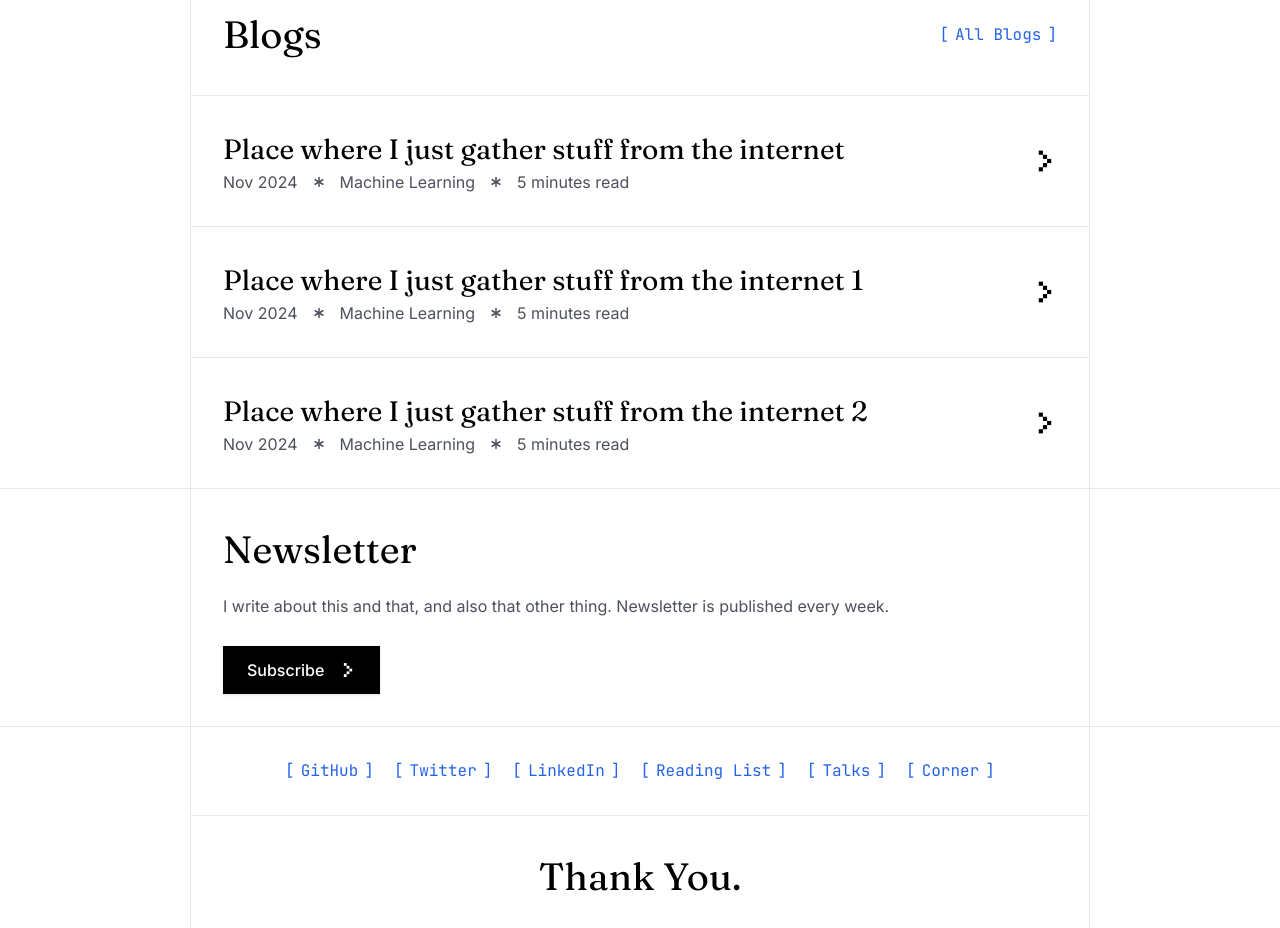
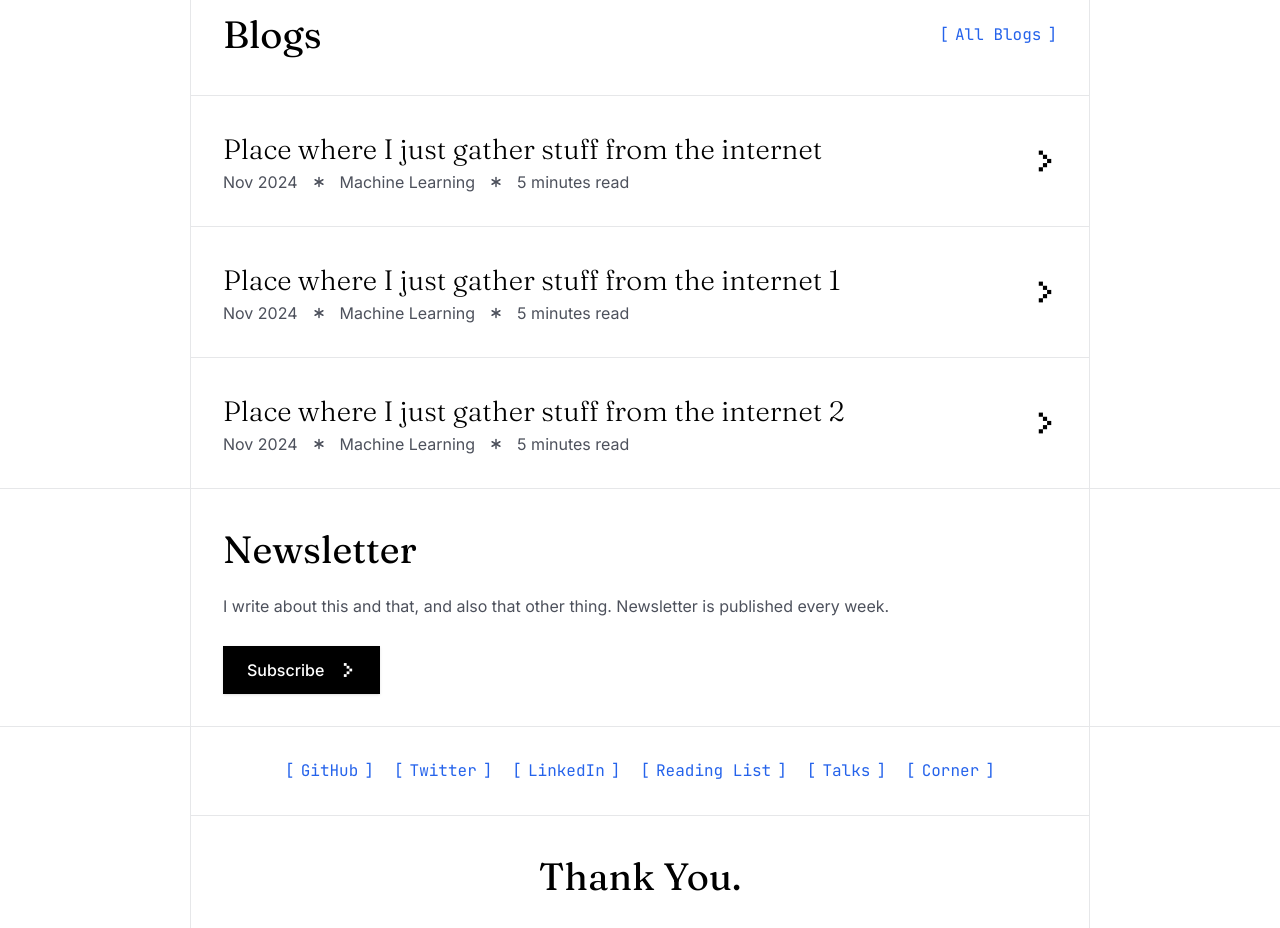
Before and after one commit to dubeyanant/portfolio-minimal, a Next.js app: page / in a window 1280 px wide. Shown: the part 1460-2388 px from the top of the page. Built offline with nearby package versions, Linux system fonts and the light colour scheme.

Commit message:
fix: maintain hierarchy of blogs

```diff
--- a/src/components/BlogCard.tsx
+++ b/src/components/BlogCard.tsx
@@ -28,7 +28,7 @@ const BlogCard = ({
 				)}
 			>
 				<div className="grow ">
-					<TitleH3>{blogTitle}</TitleH3>
+					<TitleH3 className="font-light">{blogTitle}</TitleH3>
 					<div className="flex items-center gap-3 text-body">
 						<span className="">{date}</span>
 						<Asterisk size={18} />
```
